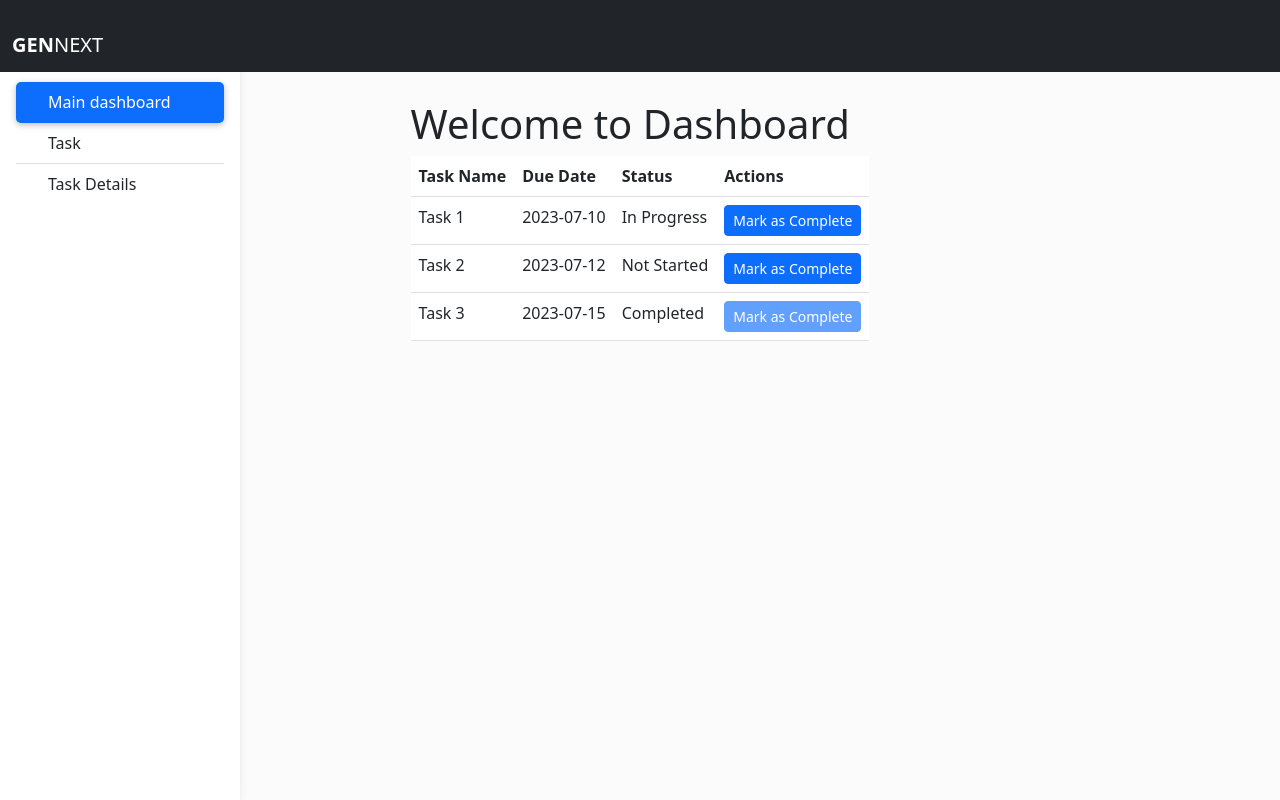
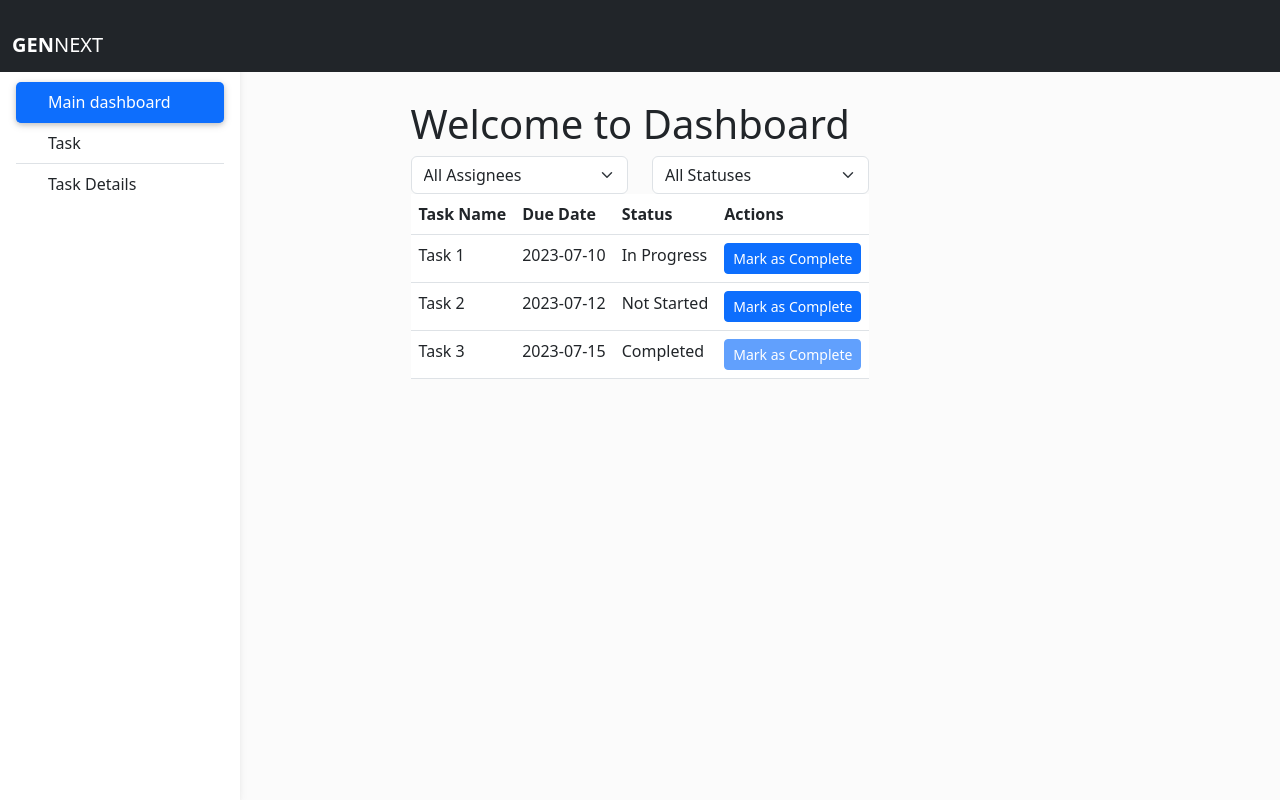
Before and after one commit to Imranshahadat95/Task-Management--System, a plain HTML site: page home.html in a window 1280 px wide. Drawn offline with nearby package versions, Linux system fonts and the light colour scheme.

Commit message:
filtering and sorting added

```diff
--- a/home.html
+++ b/home.html
@@ -86,6 +86,24 @@
     <div class="container d-flex justify-content-center">
       <div class="justify-content-center">
         <h1>Welcome to Dashboard</h1>
+        <div class="row">
+          <div class="col-md-6">
+            <select class="form-select" id="assignee-filter">
+              <option value="">All Assignees</option>
+              <option value="user1">User 1</option>
+              <option value="user2">User 2</option>
+              <option value="user3">User 3</option>
+            </select>
+          </div>
+          <div class="col-md-6">
+            <select class="form-select" id="status-filter">
+              <option value="">All Statuses</option>
+              <option value="in-progress">In Progress</option>
+              <option value="completed">Completed</option>
+              <option value="not-started">Not Started</option>
+            </select>
+          </div>
+        </div>
         <table class="table">
           <thead>
             <tr>
```
